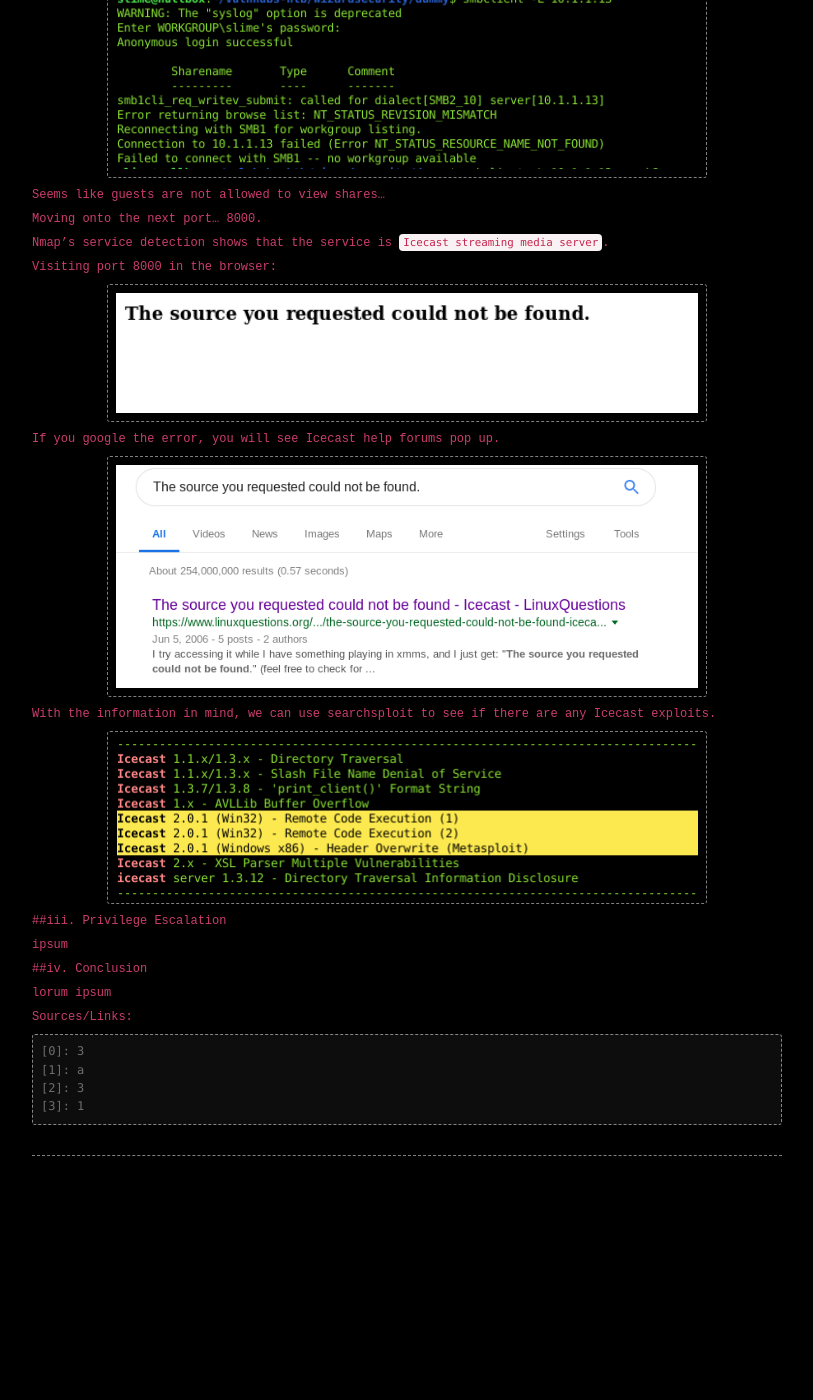
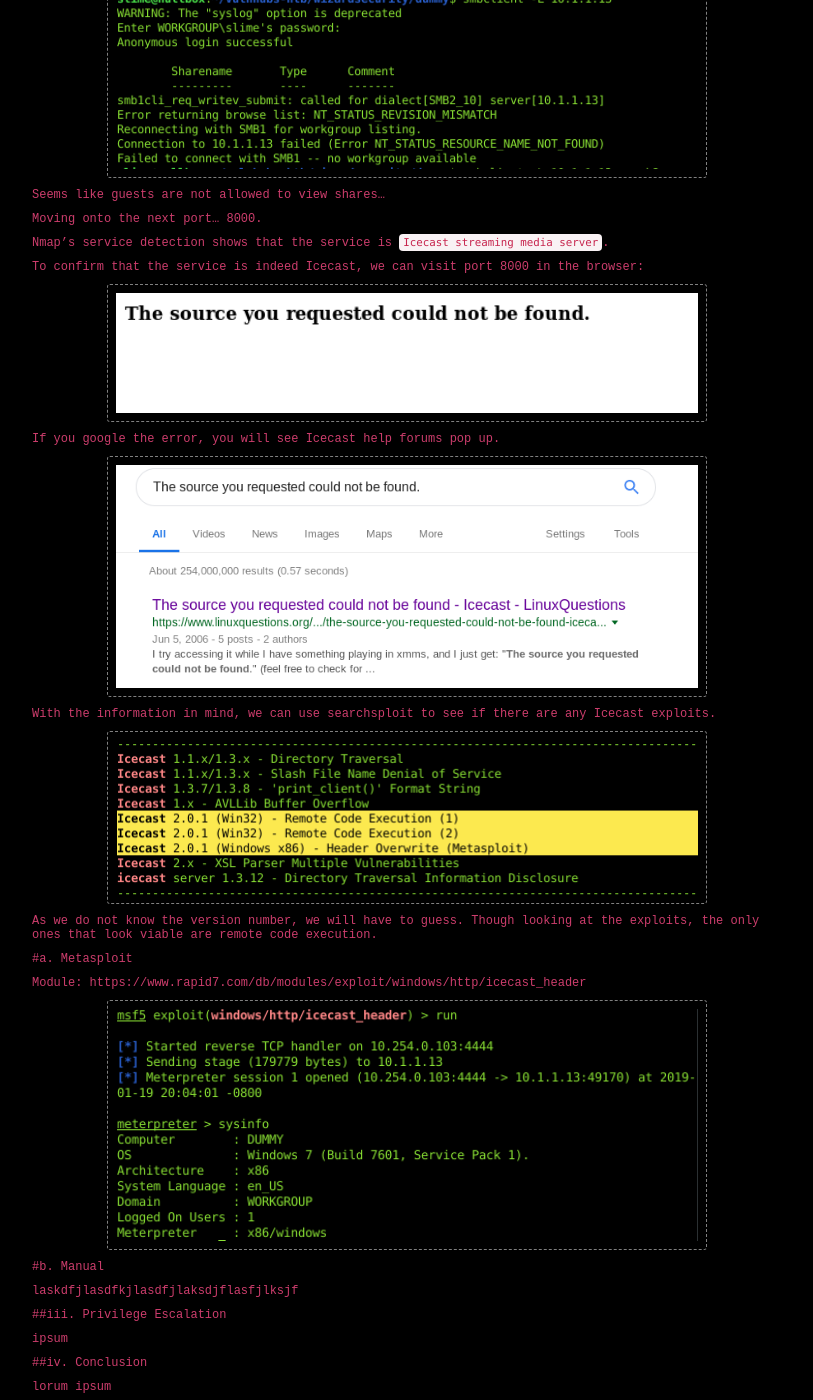
Before and after one commit to ch4n3l/ch4n3l.github.io, a Jekyll site: the page built from _posts/2017/2019-01-19-dummy-writeup.md, in a window 1280 px wide and 1400 px high, scrolled down 1259 px. Shown: the whole window, without its empty margins (233-1046 px from the left). Built offline with Jekyll 4.4.1, drawn with Linux system fonts in a browser that asks for light colours; comment, search, counter and statistics services are not loaded; before the commit the page ends 2440 px from its top, so only the background shows below that.

Commit message:
metasploit

```diff
--- a/_posts/2017/2019-01-19-dummy-writeup.md
+++ b/_posts/2017/2019-01-19-dummy-writeup.md
@@ -26,11 +26,13 @@
 
 Seems like guests are not allowed to view shares...
 
+
+
 Moving onto the next port... 8000.
 
 Nmap's service detection shows that the service is `Icecast streaming media server`.
 
-Visiting port 8000 in the browser:
+To confirm that the service is indeed Icecast, we can visit port 8000 in the browser:
 
 ![Screenshot]({{ site.baseurl }}/images/posts/2017/dummy/error.png)
 
@@ -41,6 +43,25 @@
 With the information in mind, we can use searchsploit to see if there are any Icecast exploits.
 
 ![Screenshot]({{ site.baseurl }}/images/posts/2017/dummy/searchsploit.png)
+
+As we do not know the version number, we will have to guess. Though looking at the exploits, the only ones that look viable are remote code execution.
+
+
+#a. Metasploit
+
+Module: https://www.rapid7.com/db/modules/exploit/windows/http/icecast_header
+
+![Screenshot]({{ site.baseurl }}/images/posts/2017/dummy/msf.png)
+
+
+
+#b. Manual
+
+laskdfjlasdfkjlasdfjlaksdjflasfjlksjf
+
+
+
+
 
 
 ##iii. Privilege Escalation
```
Also changed, not shown: images/posts/2017/dummy/msf.png (added).
